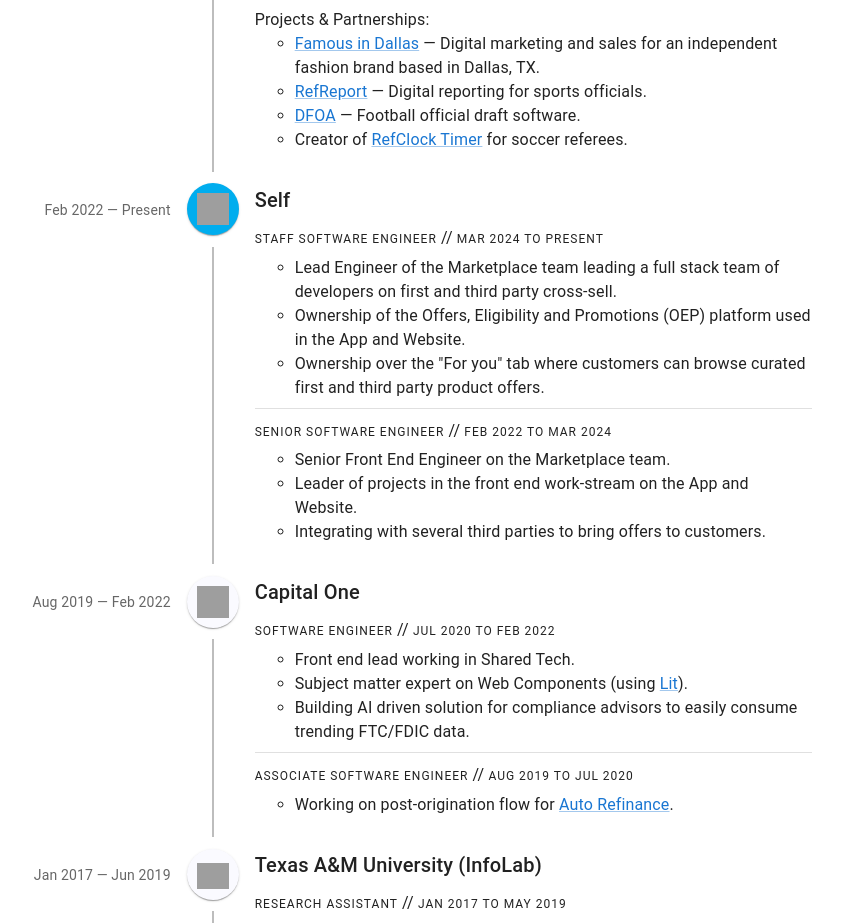
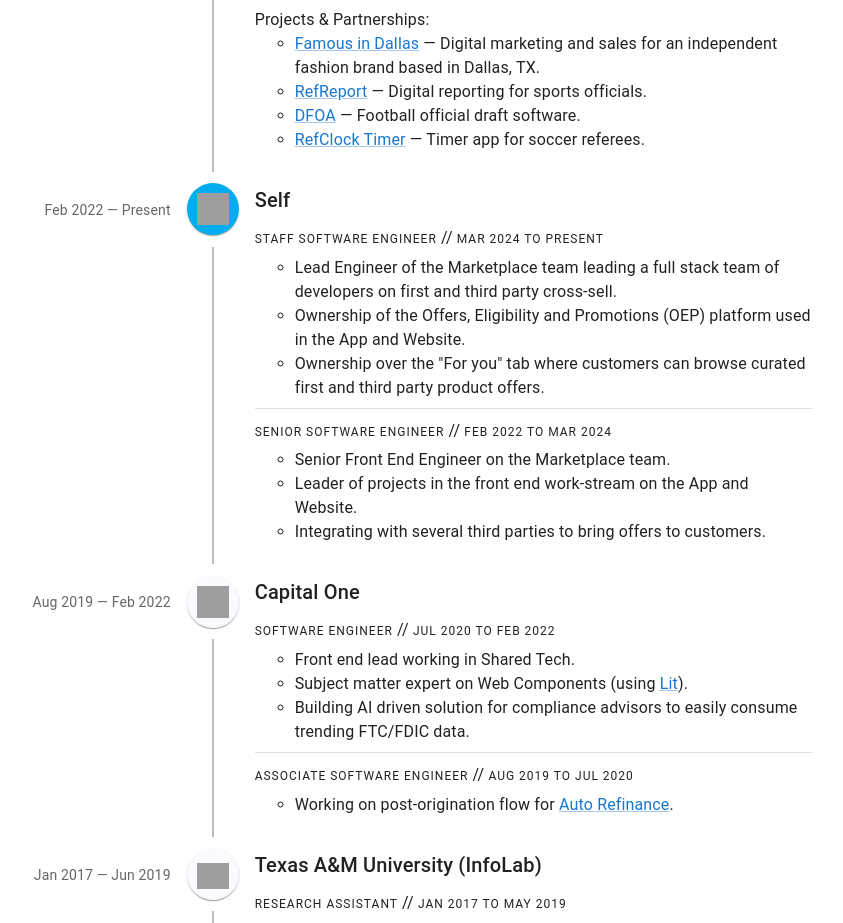
Before and after one commit to habeebmh/habeeb-bio-react-js, a React (Create React App) app: page / in a window 1280 px wide. Shown: the part 820-1743 px from the top of the page, without its empty margins (288-1131 px from the left). Built offline with nearby package versions, Linux system fonts and the light colour scheme; grey boxes are pictures that could not be loaded.

Commit message:
Update description

```diff
--- a/src/components/CareerTimeline.js
+++ b/src/components/CareerTimeline.js
@@ -59,7 +59,7 @@
                     <li><Link href='https://famousindallas.com' target='_blank' rel='noopener noreferrer'>Famous in Dallas</Link> &mdash; Digital marketing and sales for an independent fashion brand based in Dallas, TX.</li>
                     <li><Link href='https://refereport.net' target='_blank' rel='noopener noreferrer'>RefReport</Link> &mdash; Digital reporting for sports officials.</li>
                     <li><Link href='https://www.dfoa.com/' target='_blank' rel='noopener noreferrer'>DFOA</Link> &mdash; Football official draft software.</li>
-                    <li>Creator of <Link target='_blank' rel='noopener noreferrer' href="https://apps.apple.com/us/app/refclock-timer/id6476637373">RefClock Timer</Link> for soccer referees.</li>
+                    <li><Link href="https://apps.apple.com/us/app/refclock-timer/id6476637373" target='_blank' rel='noopener noreferrer'>RefClock Timer</Link> &mdash; Timer app for soccer referees.</li>
                   </ul>
                 </>
               )}
```
